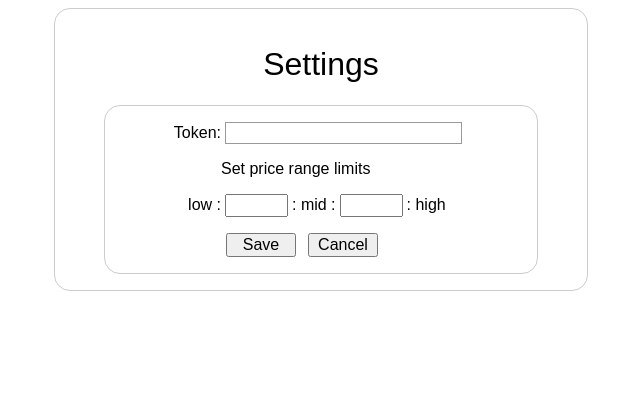
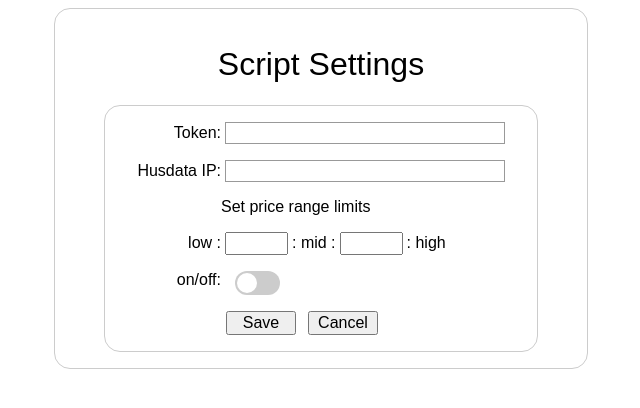
Before and after one commit to mes3n/varmeserver, a Flask app: page /settings in a window 1280 px wide. Shown: the top 408 px of the page, without its empty margins (319-959 px from the left). Run offline with Flask 2, Linux system fonts and the light colour scheme.

Commit message:
added toggle for turning script on and off

```diff
--- a/static/css/form.css
+++ b/static/css/form.css
@@ -82,7 +82,8 @@ input[type="text"] {
   font: 1em sans-serif;
 
   /* Uniform text field size */
-  width: 237px;
+  width: 280px;
+
   box-sizing: border-box;
 
   /* Match form field borders */
@@ -122,3 +123,67 @@ button {
   width: 70px;
 
 }
+
+ /* The switch - the box around the slider */
+ .switch {
+  position: relative;
+  margin-left: 10px;
+  display: inline-block;
+  width: 45px;
+  height: 24px;
+}
+
+/* Hide default HTML checkbox */
+.switch input {
+  opacity: 0;
+  width: 0;
+  height: 0;
+}
+
+/* The slider */
+.slider {
+  position: absolute;
+  cursor: pointer;
+  top: 0;
+  left: 0;
+  right: 0;
+  bottom: 0;
+  background-color: #ccc;
+  -webkit-transition: .4s;
+  transition: .4s;
+}
+
+.slider:before {
+  position: absolute;
+  content: "";
+  height: 20px;
+  width: 20px;
+  left: 2px;
+  bottom: 2px;
+  background-color: white;
+  -webkit-transition: .4s;
+  transition: .4s;
+}
+
+input:checked + .slider {
+  background-color: #2196F3;
+}
+
+input:focus + .slider {
+  box-shadow: 0 0 1px #2196F3;
+}
+
+input:checked + .slider:before {
+  -webkit-transform: translateX(20px);
+  -ms-transform: translateX(20px);
+  transform: translateX(20px);
+}
+
+/* Rounded sliders */
+.slider.round {
+  border-radius: 24px;
+}
+
+.slider.round:before {
+  border-radius: 50%;
+}
--- a/templates/settings.html
+++ b/templates/settings.html
@@ -3,32 +3,39 @@
 <html>
   <body>
     <div class="container">
-      <h1 class="logo">Settings</h1>
+      <h1 class="logo">Script Settings</h1>
       <form action="/set_settings" method="post">
         <ul>
             <li>
               <label for="token">Token:</label>
-              <input type="text" id="token" name="tibber_token" value="{{ config['TOKEN'] }}"/>
-            </li>
-            <!-- <li>
-            <label for="low_mid">low_mid:</label>
-              <input type="number" step="0.01" min="0" id="low_mid" name="low_mid_price" />
+              <input type="text" name="tibber_token" value="{{ config['TOKEN'] }}"/>
             </li>
             <li>
-              <label for="mid_high">mid_high:</label>
-              <input type="number" step="0.01" min="0" id="mid_high" name="mid_high_price" />
-            </li> -->
+              <label for="ip">Husdata IP:</label>
+              <input type="text" name="husdata_ip" value="{{ config['husdata_ip'] }}"/>
+            </li>
             <li>
               <label for="info">Set price range limits  </label>
             </li>
             <li>
               <label for="low">low :</label>
-              <input type="number" step="0.01" min="0" id="low_mid" name="low_mid_price" value="{{ config['low_mid'] }}"/>
+              <input type="number" step="0.01" min="0" name="low_mid_price" value="{{ config['low_mid'] }}"/>
 
               <label for="mid">: mid :</label>
-              <input type="number" step="0.01" min="0" id="mid_high" name="mid_high_price" value="{{ config['mid_high'] }}"/>
+              <input type="number" step="0.01" min="0" name="mid_high_price" value="{{ config['mid_high'] }}"/>
 
               <label for="high">: high</label>
+            </li>
+            <li>
+              <label for="toggle">on/off: </label>
+              <label class="switch">
+                {% if script_should_run == True %}
+                  <input type="checkbox" name="script_toggle_on" checked>
+                {% else %}
+                  <input type="checkbox" name="script_toggle_on">
+                {% endif %}
+                <span class="slider round"></span>
+              </label>
             </li>
             <li class="button">
               <button type="submit" name="action" value="save">Save</button>
```
Also changed, not shown: static/css/menu.css (+46 -0 lines).
